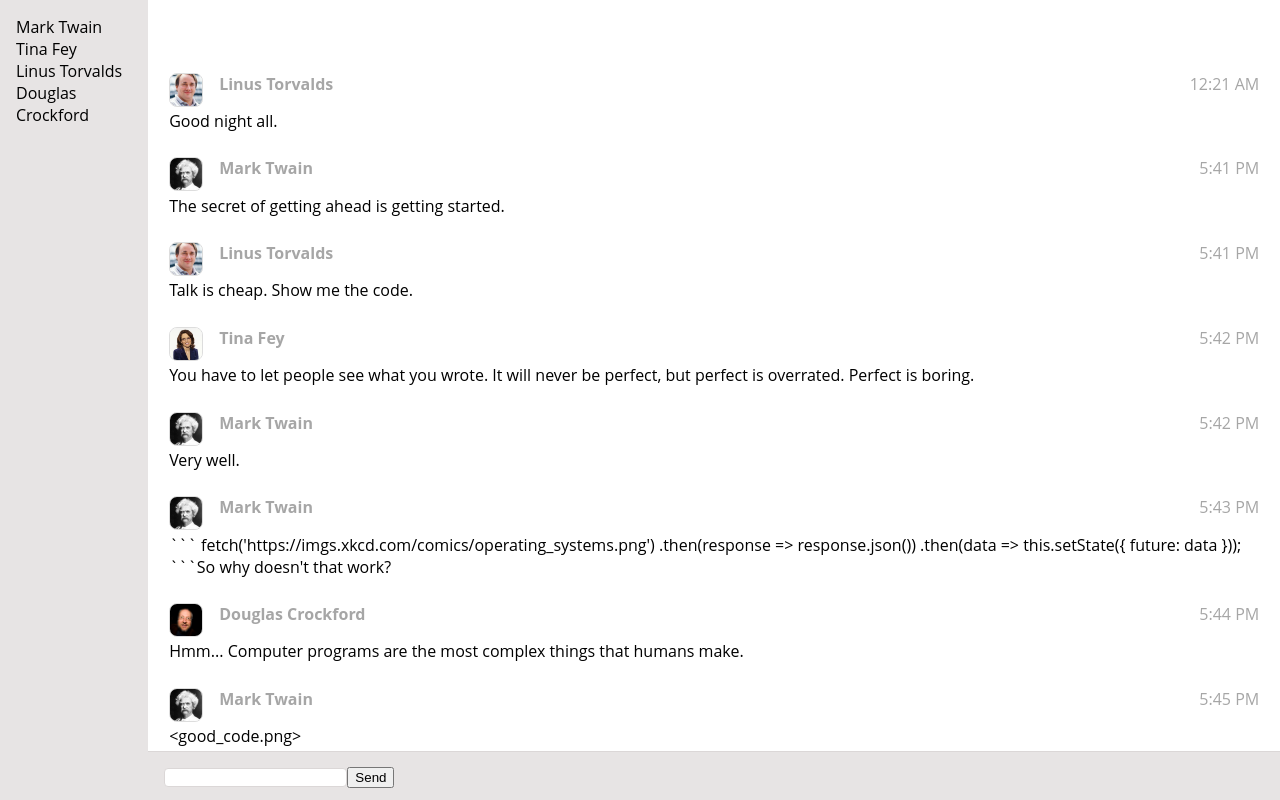
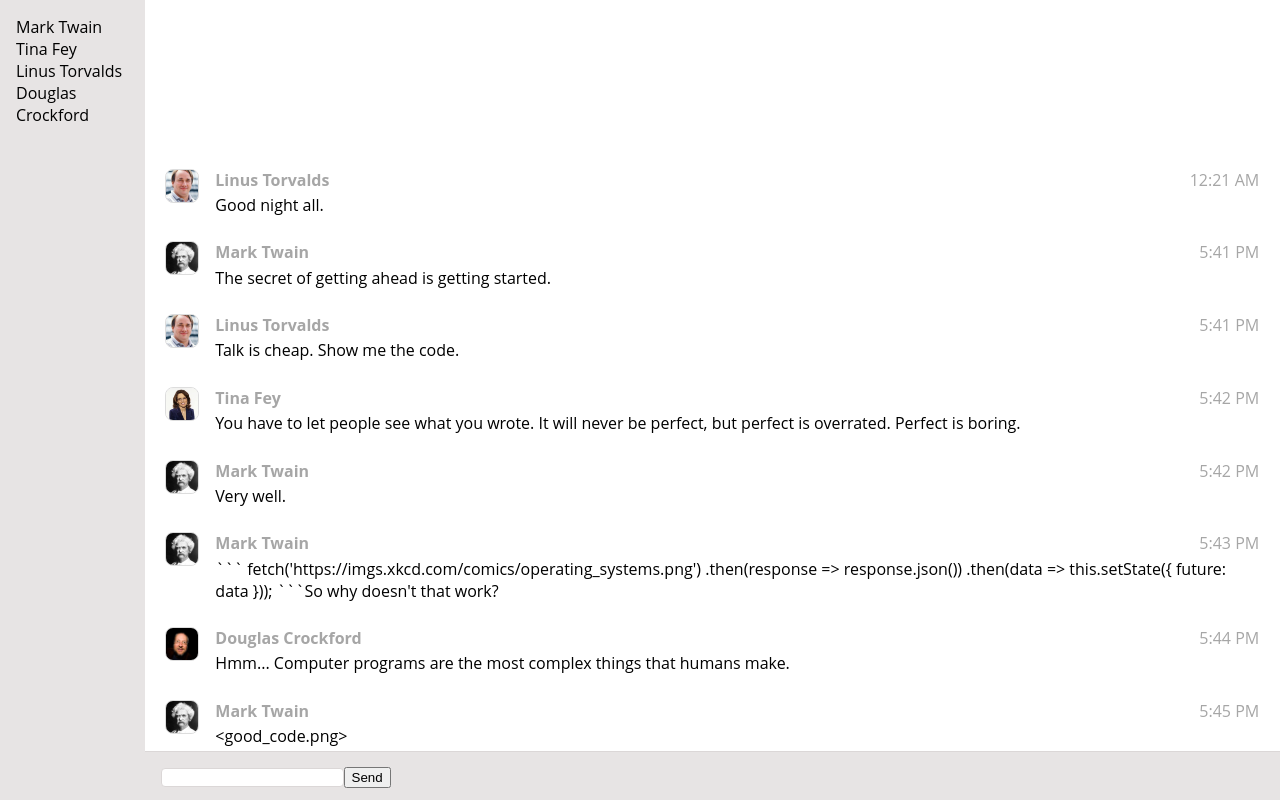
Before and after one commit to thomashamlin/yaca, a React app: page / in a window 1280 px wide. Built offline with nearby package versions, Linux system fonts and the light colour scheme.

Commit message:
Refine message layout; avatar floated

```diff
--- a/src/Message.js
+++ b/src/Message.js
@@ -7,18 +7,14 @@ function Message({ date, avatar, name, message }) {
   const avatarURL = `/data/${avatar}`;
   return (
     <li>
-      <div className="meta">
-        <img src={avatarURL} alt={name} />
-        <div className="name">
-          {name}
+      <img src={avatarURL} alt={name} />
+      <div className="content">
+        <div className="meta">
+          <div className="name"> {name} </div>
+          <div className="date"> {timeOfDay} </div>
         </div>
-        <div className="date">
-          {timeOfDay}
-        </div>
+        <p> {message} </p>
       </div>
-      <p>
-        {message}
-      </p>
     </li>
   );
 }
--- a/styles/main.scss
+++ b/styles/main.scss
@@ -137,20 +137,32 @@ section#messages {
 
   // Each message is an LI and contains divs for user, date, and message string.
   li {
-    display: flex;
-    flex-direction: column;
     // Padding for hover effect
     padding: .3em;
     margin-bottom: 1em;
 
     // Nicer looking hover effect
     border-radius: 4px;
-  }
 
-  li:hover {
+    &:hover {
       background-color: $message-hover-bg-color;
       transition: .15s linear background-color;
     }
+
+    img {
+      border: 1px solid #ddd;
+      border-radius: 8px;
+      margin-right: 1em;
+      width: 2em;
+      height: 2em;
+      display: block;
+      float: left;
+      overflow: hidden; // alt text
+    }
+
+    .content {
+      display: flex;
+      flex-direction: column;
 
       // Contains user name and date
       .meta {
@@ -170,14 +182,6 @@ section#messages {
         margin: 0;
         padding-top: 0.2em;
       }
-
-  img {
-    border: 1px solid #ddd;
-    border-radius: 8px;
-    margin-right: 1em;
-    width: 2em;
-    height: 2em;
-    display: block;
-    overflow: hidden; // alt text
     }
   }
+}
```
Lines whose indentation alone changed are shown as unchanged.
